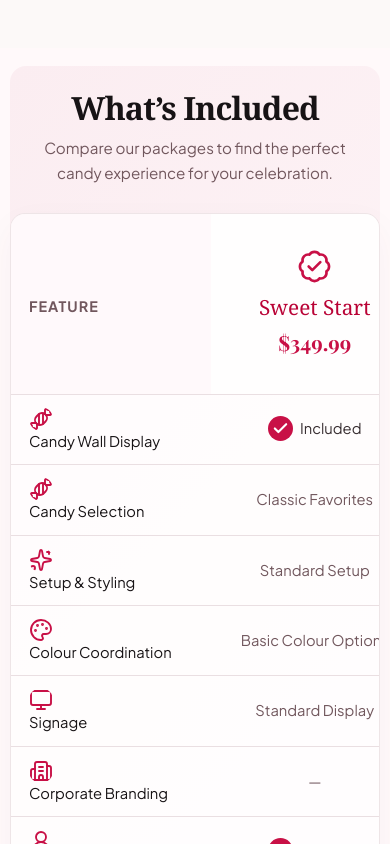
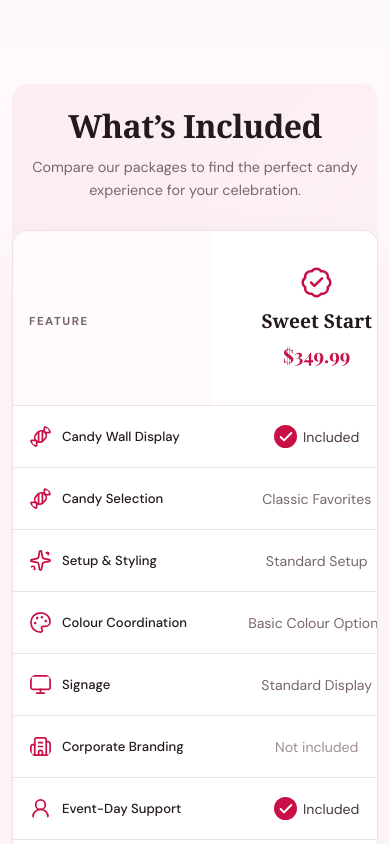
Before and after one commit to lbello93/Mr_Andy, a React (Vite) app: page /packages in a window 390 px wide. Shown: the part 3160-4004 px from the top of the page. Built offline with nearby package versions, Linux system fonts and the light colour scheme.

Commit message:
comparision table

```diff
--- a/src/sections/ComparisonTable/ComparisonTable.css
+++ b/src/sections/ComparisonTable/ComparisonTable.css
@@ -1,15 +1,28 @@
+/* =========================================
+   COMPARISON TABLE
+========================================= */
+
 .comparison-table {
   --pink: #c81046;
   --pink-dark: #b80d3e;
   --blush: #fff0f3;
-  --text: #171315;
-  --muted: #71575d;
-  --border: #eadfe2;
+  --text: #24191c;
+  --muted: #78666b;
+  --border: #eee0e4;
 
   width: 100%;
-  padding: 32px 24px 48px;
+  min-height: 100vh;
+  min-height: 100svh;
+  padding: clamp(24px, 4vh, 48px) clamp(20px, 4vw, 64px);
+
+  display: flex;
+  align-items: center;
+  justify-content: center;
+
+  background: #fff9fa;
   color: var(--text);
-  background: #fff9fa;
+  font-family: "DM Sans", Arial, sans-serif;
+
   box-sizing: border-box;
 }
 
@@ -19,171 +32,267 @@
   box-sizing: border-box;
 }
 
+/* =========================================
+   MAIN CONTAINER
+========================================= */
+
 .comparison-container {
   width: 100%;
-  max-width: 1500px;
+  max-width: 1450px;
   margin: 0 auto;
-  padding-top: 28px;
-  border-radius: 22px;
-  background: linear-gradient(135deg, #fbedf1, #fff7f9);
+  padding-top: clamp(24px, 3vh, 36px);
+
+  border-radius: 24px;
+  background: linear-gradient(135deg, #fbedf1 0%, #fff7f9 100%);
 }
 
-/* Heading */
+/* =========================================
+   SECTION HEADING
+========================================= */
 
 .comparison-heading {
-  padding: 0 24px 36px;
+  width: 100%;
+  padding: 0 24px clamp(24px, 3vh, 36px);
   text-align: center;
 }
 
 .comparison-heading h2 {
-  margin: 0 0 10px;
+  margin: 0 0 12px;
+
+  color: var(--text);
   font-family: Georgia, "Times New Roman", serif;
-  font-size: clamp(2.25rem, 4vw, 3.8rem);
+  font-size: clamp(2.2rem, 3.5vw, 3.5rem);
   font-weight: 700;
   line-height: 1.15;
-  letter-spacing: -1px;
+  letter-spacing: -1.2px;
 }
 
 .comparison-heading p {
-  max-width: 900px;
+  max-width: 720px;
   margin: 0 auto;
+
   color: var(--muted);
-  font-size: clamp(0.95rem, 1.5vw, 1.35rem);
-  line-height: 1.6;
+  font-size: clamp(0.95rem, 1.2vw, 1.1rem);
+  line-height: 1.65;
 }
 
-/* Table container */
+/* =========================================
+   TABLE WRAPPER
+========================================= */
 
 .table-wrapper {
   width: 100%;
   overflow: visible;
-  border: 1px solid rgba(234, 223, 226, 0.8);
+
+  border: 1px solid rgba(238, 224, 228, 0.95);
   border-radius: 20px;
-  background: rgba(255, 255, 255, 0.8);
-  box-shadow: 0 12px 35px rgba(112, 42, 65, 0.04);
+
+  background: #fff;
+  box-shadow: 0 16px 45px rgba(112, 42, 65, 0.06);
 }
+
+/* Keyboard focus for horizontally scrollable table */
+
+.table-wrapper:focus-visible {
+  outline: 3px solid rgba(200, 16, 70, 0.35);
+  outline-offset: 4px;
+}
+
+/* =========================================
+   TABLE STRUCTURE
+========================================= */
 
 .comparison-table table {
   width: 100%;
   table-layout: fixed;
+
   border-collapse: separate;
   border-spacing: 0;
+
   text-align: center;
 }
 
-/* Exact column proportions */
+/* Desktop column proportions */
 
 .comparison-table th:first-child,
 .comparison-table td:first-child {
-  width: 23%;
+  width: 28%;
 }
 
 .comparison-table th:not(:first-child),
 .comparison-table td:not(:first-child) {
-  width: 25.666%;
+  width: 24%;
 }
 
-/* Header alignment */
+/* =========================================
+   PACKAGE HEADER ROW
+========================================= */
 
 .comparison-table thead th {
-  height: 194px;
-  padding: 24px 16px;
+  height: 180px;
+  padding: 26px 16px;
+
   border-bottom: 1px solid var(--border);
   vertical-align: middle;
 }
 
+/* Feature heading */
+
 .comparison-table .feature-heading {
-  padding-left: 36px;
+  padding-left: 32px;
+
+  background: #fffafb;
   color: var(--muted);
-  background: rgba(255, 248, 250, 0.8);
-  font-size: 0.9rem;
+
+  font-size: 0.8rem;
   font-weight: 700;
-  letter-spacing: 1px;
+  letter-spacing: 1.5px;
+
   text-align: left;
 }
 
+/* Package header cells */
+
 .comparison-table .package-heading {
   position: relative;
-  background: rgba(255, 255, 255, 0.6);
+
+  background: #fff;
+  text-align: center;
 }
+
+/* Group icon, title, and price into one aligned unit */
+
+.comparison-table .package-header-content {
+  display: flex;
+  flex-direction: column;
+  align-items: center;
+  justify-content: center;
+
+  width: 100%;
+  height: 100%;
+  text-align: center;
+}
+
+/* Package icons */
 
 .comparison-table .package-icon {
   display: block;
+  flex: 0 0 auto;
+
+  width: 38px;
+  height: 38px;
   margin: 0 auto 12px;
+
   color: var(--pink);
+  stroke-width: 1.8;
 }
+
+/* Package names */
 
 .comparison-table .package-title {
   display: block;
-  margin: 0 auto 8px;
+
+  width: 100%;
+  max-width: 250px;
+  margin: 0 auto 9px;
+
+  color: var(--text);
   font-family: Georgia, "Times New Roman", serif;
-  font-size: clamp(1.2rem, 1.8vw, 1.85rem);
-  font-weight: 500;
-  line-height: 1.25;
+  font-size: clamp(1.1rem, 1.5vw, 1.55rem);
+  font-weight: 600;
+  line-height: 1.3;
+
   text-align: center;
-  overflow-wrap: break-word;
+  overflow-wrap: anywhere;
 }
+
+/* Package prices */
 
 .comparison-table .package-price {
   display: block;
+
   color: var(--pink);
-  font-size: clamp(1.2rem, 1.8vw, 1.7rem);
+  font-size: clamp(1.15rem, 1.5vw, 1.55rem);
   font-weight: 750;
-  line-height: 1.35;
+  line-height: 1.3;
+  font-variant-numeric: tabular-nums;
+
   text-align: center;
+  white-space: nowrap;
 }
 
-/* Featured column */
+/* =========================================
+   FEATURED SIGNATURE PACKAGE
+========================================= */
 
 .comparison-table th.highlight,
 .comparison-table td.highlight {
   position: relative;
+
   border-right: 1.5px solid var(--pink);
   border-left: 1.5px solid var(--pink);
-  background: rgba(255, 236, 241, 0.75);
+
+  background: #fff0f4;
 }
+
+/* Top of featured column */
 
 .comparison-table thead th.highlight {
   border-top: 1.5px solid var(--pink);
-  border-radius: 19px 19px 0 0;
+  border-radius: 18px 18px 0 0;
 }
+
+/* Bottom of featured column */
 
 .comparison-table tbody tr:last-child td.highlight {
   border-bottom: 1.5px solid var(--pink);
-  border-radius: 0 0 19px 19px;
+  border-radius: 0 0 18px 18px;
 }
+
+/* Most popular badge */
 
 .comparison-table .popular-badge {
   position: absolute;
   top: -16px;
   left: 50%;
   z-index: 2;
+
   display: flex;
-  min-width: 185px;
-  min-height: 38px;
   align-items: center;
   justify-content: center;
-  padding: 8px 18px;
+
+  min-width: 165px;
+  min-height: 32px;
+  padding: 8px 14px;
+
   transform: translateX(-50%);
-  border-radius: 30px;
+
+  border-radius: 50px;
   background: linear-gradient(135deg, #d41450, #b90b3d);
+
   color: #fff;
-  font-size: 0.85rem;
+  font-size: 0.72rem;
   font-weight: 750;
-  letter-spacing: 0.7px;
+  letter-spacing: 0.8px;
+  line-height: 1.2;
   white-space: nowrap;
 }
 
-/* Body rows */
+/* =========================================
+   TABLE BODY
+========================================= */
 
 .comparison-table tbody td {
-  height: 67px;
+  height: 66px;
   padding: 12px 14px;
+
   border-bottom: 1px solid var(--border);
+
   color: var(--muted);
-  font-size: clamp(0.88rem, 1.2vw, 1.12rem);
+  font-size: clamp(0.82rem, 1vw, 0.98rem);
   font-weight: 400;
   line-height: 1.45;
+
   text-align: center;
   vertical-align: middle;
   overflow-wrap: break-word;
@@ -193,129 +302,225 @@
   border-bottom: none;
 }
 
-/* Feature labels: consistent icon and text alignment */
+/* =========================================
+   FEATURE ICONS AND LABELS
+========================================= */
 
-.comparison-table td.feature {
-  height: 67px;
-  padding: 12px 20px 12px 36px;
+/*
+  The JSX uses a row header:
+  <th className="feature">
+    <span className="feature-content">
+      <Icon className="feature-icon" />
+      <span className="feature-label">...</span>
+    </span>
+  </th>
+*/
+
+.comparison-table tbody th.feature {
+  height: 66px;
+  padding: 12px 20px 12px 32px;
+
+  border-bottom: 1px solid var(--border);
+
+  background: #fff;
   color: var(--text);
+
+  font-size: clamp(0.82rem, 1vw, 0.98rem);
+  font-weight: 500;
+  line-height: 1.45;
+
   text-align: left;
+  vertical-align: middle;
 }
 
-.comparison-table td.feature > span {
-  display: flex;
+/* Align every feature icon and label to the same grid */
+
+.comparison-table .feature-content {
+  display: grid;
+  grid-template-columns: 25px minmax(0, 1fr);
   align-items: center;
-  gap: 15px;
+
+  column-gap: 13px;
+  width: 100%;
+  min-width: 0;
 }
 
+/* Fixed icon dimensions prevent label shifting */
+
 .comparison-table .feature-icon {
-  flex-shrink: 0;
+  display: block;
+
+  width: 25px;
+  height: 25px;
+
   color: var(--pink);
+  stroke-width: 1.8;
 }
 
-/* Included status */
+/* Feature label */
 
-.comparison-included {
+.comparison-table .feature-label {
+  display: block;
+  min-width: 0;
+
+  color: var(--text);
+  line-height: 1.4;
+
+  text-align: left;
+  overflow-wrap: break-word;
+}
+
+/* =========================================
+   INCLUDED STATUS
+========================================= */
+
+.comparison-table .comparison-included {
   display: inline-flex;
   align-items: center;
   justify-content: center;
-  gap: 10px;
+
+  gap: 9px;
+
+  color: #49383d;
+  line-height: 1.3;
   white-space: nowrap;
-  color: #382e31;
+  vertical-align: middle;
 }
 
-.comparison-check {
+/* Circular checkmark background */
+
+.comparison-table .comparison-check {
   display: inline-flex;
-  width: 29px;
-  height: 29px;
-  flex: 0 0 29px;
   align-items: center;
   justify-content: center;
+
+  width: 26px;
+  height: 26px;
+  flex: 0 0 26px;
+
   border-radius: 50%;
   background: var(--pink);
-  color: white;
+  color: #fff;
 }
 
-.comparison-unavailable {
-  color: var(--muted);
+/* Checkmark icon */
+
+.comparison-table .comparison-check svg {
+  display: block;
+  width: 16px;
+  height: 16px;
 }
 
-/* Signature column emphasis */
+/* Unavailable feature */
+
+.comparison-table .comparison-unavailable {
+  color: #a08e93;
+}
+
+/* Featured package text */
 
 .comparison-table tbody td.highlight {
-  color: var(--pink);
+  color: var(--pink-dark);
   font-weight: 550;
 }
 
-/* Subtle hover */
+/* =========================================
+   HOVER EFFECT
+========================================= */
 
-.comparison-table tbody tr:hover td:not(.highlight) {
-  background-color: rgba(255, 241, 245, 0.5);
+.comparison-table tbody tr td,
+.comparison-table tbody tr th.feature {
+  transition: background-color 0.2s ease;
+}
+
+.comparison-table tbody tr:hover td:not(.highlight),
+.comparison-table tbody tr:hover th.feature {
+  background: #fff8fa;
 }
 
 .comparison-table tbody tr:hover td.highlight {
-  background-color: rgba(255, 228, 236, 0.85);
+  background: #ffe8ef;
 }
 
-/* Tablet */
+/* =========================================
+   LARGE TABLETS AND SMALL DESKTOPS
+========================================= */
 
-@media (max-width: 1000px) {
+@media (max-width: 1050px) {
   .comparison-table {
-    padding: 24px 16px 36px;
+    padding: 36px 18px;
+  }
+
+  .comparison-container {
+    padding-top: 28px;
   }
 
   .comparison-heading {
-    padding-bottom: 32px;
+    padding-bottom: 30px;
   }
 
   .comparison-table thead th {
-    height: 175px;
-    padding: 20px 10px;
+    height: 165px;
+    padding: 24px 10px;
   }
 
   .comparison-table .feature-heading {
     padding-left: 20px;
   }
 
-  .comparison-table td.feature {
-    padding: 12px 14px 12px 20px;
+  .comparison-table tbody th.feature {
+    padding: 12px 10px 12px 20px;
   }
 
-  .comparison-table td.feature > span {
-    gap: 10px;
+  .comparison-table .feature-content {
+    grid-template-columns: 22px minmax(0, 1fr);
+    column-gap: 9px;
   }
 
   .comparison-table .feature-icon {
-    width: 24px;
-    height: 24px;
+    width: 22px;
+    height: 22px;
   }
 
   .comparison-table tbody td {
-    padding: 12px 8px;
+    padding: 10px 8px;
+    font-size: 0.85rem;
+  }
+
+  .comparison-table .package-title {
+    font-size: 1.15rem;
+  }
+
+  .comparison-table .package-price {
+    font-size: 1.15rem;
   }
 
   .comparison-table .popular-badge {
-    min-width: 150px;
-    min-height: 34px;
-    font-size: 0.75rem;
+    min-width: 145px;
+    font-size: 0.68rem;
   }
 
-  .comparison-check {
-    width: 25px;
-    height: 25px;
-    flex-basis: 25px;
+  .comparison-table .comparison-included {
+    gap: 6px;
   }
 
-  .comparison-included {
-    gap: 7px;
+  .comparison-table .comparison-check {
+    width: 23px;
+    height: 23px;
+    flex-basis: 23px;
   }
 }
 
-/* Mobile: retain readable columns and scroll horizontally */
+/* =========================================
+   MOBILE TABLE
+========================================= */
 
 @media (max-width: 650px) {
   .comparison-table {
-    padding: 18px 10px 28px;
+    min-height: 100svh;
+    padding: 36px 12px;
+
+    align-items: flex-start;
   }
 
   .comparison-container {
@@ -328,21 +533,27 @@
   }
 
   .comparison-heading h2 {
-    font-size: clamp(2rem, 8vw, 2.7rem);
+    font-size: clamp(2rem, 8vw, 2.6rem);
+    letter-spacing: -0.6px;
   }
 
   .comparison-heading p {
-    font-size: 0.95rem;
+    font-size: 0.9rem;
+    line-height: 1.6;
   }
+
+  /* Allow horizontal scrolling instead of squeezing columns */
 
   .table-wrapper {
     overflow-x: auto;
     overflow-y: hidden;
+
     border-radius: 15px;
     -webkit-overflow-scrolling: touch;
   }
 
   .comparison-table table {
+    width: 820px;
     min-width: 820px;
   }
 
@@ -357,52 +568,101 @@
   }
 
   .comparison-table thead th {
-    height: 160px;
+    height: 155px;
     padding: 22px 10px 16px;
   }
 
+  .comparison-table .feature-heading {
+    padding-left: 16px;
+    font-size: 0.72rem;
+  }
+
   .comparison-table .package-icon {
-    width: 35px;
-    height: 35px;
+    width: 33px;
+    height: 33px;
     margin-bottom: 10px;
   }
 
   .comparison-table .package-title {
-    font-size: 1.3rem;
+    font-size: 1.2rem;
   }
 
   .comparison-table .package-price {
-    font-size: 1.3rem;
+    font-size: 1.2rem;
   }
 
-  .comparison-table .feature-heading {
-    padding-left: 18px;
+  .comparison-table .popular-badge {
+    min-width: 140px;
+    min-height: 30px;
+    font-size: 0.66rem;
   }
 
-  .comparison-table td.feature {
-    padding: 12px 10px 12px 18px;
-  }
-
-  .comparison-table td.feature > span {
-    gap: 10px;
+  .comparison-table tbody td,
+  .comparison-table tbody th.feature {
+    height: 62px;
+    padding-top: 10px;
+    padding-bottom: 10px;
   }
 
   .comparison-table tbody td {
-    padding: 12px 10px;
-    font-size: 0.92rem;
+    padding-right: 10px;
+    padding-left: 10px;
+    font-size: 0.88rem;
   }
 
-  .comparison-table .popular-badge {
-    min-width: 145px;
-    min-height: 32px;
-    font-size: 0.72rem;
+  .comparison-table tbody th.feature {
+    padding-right: 10px;
+    padding-left: 16px;
+  }
+
+  .comparison-table .feature-content {
+    grid-template-columns: 23px minmax(0, 1fr);
+    column-gap: 10px;
+  }
+
+  .comparison-table .feature-icon {
+    width: 23px;
+    height: 23px;
+  }
+
+  .comparison-table .comparison-check {
+    width: 23px;
+    height: 23px;
+    flex-basis: 23px;
   }
 }
 
-/* Accessibility */
+/* =========================================
+   SMALL PHONES
+========================================= */
+
+@media (max-width: 380px) {
+  .comparison-table {
+    padding: 28px 8px;
+  }
+
+  .comparison-heading {
+    padding-right: 10px;
+    padding-left: 10px;
+  }
+
+  .comparison-heading h2 {
+    font-size: 1.9rem;
+  }
+
+  .comparison-heading p {
+    font-size: 0.85rem;
+  }
+}
+
+/* =========================================
+   REDUCED MOTION
+========================================= */
 
 @media (prefers-reduced-motion: reduce) {
-  .comparison-table * {
+  .comparison-table *,
+  .comparison-table *::before,
+  .comparison-table *::after {
     scroll-behavior: auto;
     transition: none !important;
   }
--- a/src/sections/ComparisonTable/ComparisonTable.jsx
+++ b/src/sections/ComparisonTable/ComparisonTable.jsx
@@ -1,4 +1,5 @@
 import "./ComparisonTable.css";
+
 import {
   Check,
   BadgeCheck,
@@ -12,6 +13,10 @@ import {
   UserRound,
   Truck,
 } from "lucide-react";
+
+/* =========================================
+   COMPARISON FEATURES
+========================================= */
 
 const rows = [
   {
@@ -72,6 +77,10 @@ const rows = [
   },
 ];
 
+/* =========================================
+   PACKAGES
+========================================= */
+
 const packages = [
   {
     id: "sweet",
@@ -95,88 +104,83 @@ const packages = [
   },
 ];
 
+/* =========================================
+   FEATURE VALUE
+========================================= */
+
 function FeatureValue({ value }) {
   if (value === true) {
     return (
       <span className="comparison-included">
         <span className="comparison-check">
-          <Check size={17} strokeWidth={3} />
+          <Check size={16} strokeWidth={3} aria-hidden="true" />
         </span>
+
         <span>Included</span>
       </span>
     );
   }
 
-  return (
-    <span className={value === "—" ? "comparison-unavailable" : ""}>
-      {value}
-    </span>
-  );
+  if (value === "—") {
+    return <span className="comparison-unavailable">Not included</span>;
   }
 
-export default function ComparisonTable() {
-  return (
-    <section className="comparison-table">
-      <div className="comparison-container">
-        <header className="comparison-heading">
-          <h2>What’s Included</h2>
-          <p>
-            Compare our packages to find the perfect candy experience for your
-            celebration.
-          </p>
-        </header>
+  return <span>{value}</span>;
+}
 
-        <div className="table-wrapper">
-          <table>
-            <thead>
-              <tr>
-                <th className="feature-heading">FEATURE</th>
+/* =========================================
+   PACKAGE HEADER
+========================================= */
 
-                {packages.map((item) => {
+function PackageHeader({ item }) {
   const Icon = item.icon;
 
   return (
     <th
-                      key={item.id}
+      scope="col"
       className={
-                        item.featured
-                          ? "package-heading highlight"
-                          : "package-heading"
+        item.featured ? "package-heading highlight" : "package-heading"
       }
     >
-                      {item.featured && (
-                        <span className="popular-badge">{item.badge}</span>
-                      )}
+      {item.featured && <span className="popular-badge">{item.badge}</span>}
 
+      <div className="package-header-content">
         <Icon
           className="package-icon"
-                        size={43}
+          size={38}
           strokeWidth={1.8}
+          aria-hidden="true"
         />
 
         <span className="package-title">{item.title}</span>
 
         <span className="package-price">{item.price}</span>
+      </div>
     </th>
   );
-                })}
-              </tr>
-            </thead>
+}
 
-            <tbody>
-              {rows.map((row) => {
+/* =========================================
+   FEATURE ROW
+========================================= */
+
+function FeatureRow({ row }) {
   const Icon = row.icon;
 
   return (
-                  <tr key={row.feature}>
-                    <td className="feature">
+    <tr>
+      <th scope="row" className="feature">
+        <span className="feature-content">
           <Icon
             className="feature-icon"
-                        size={29}
-                        strokeWidth={1.9}
+            size={25}
+            strokeWidth={1.8}
+            aria-hidden="true"
           />
-                      <span>{row.feature}</span>
-                    </td>
+
+          <span className="feature-label">{row.feature}</span>
+        </span>
+      </th>
 
       <td>
         <FeatureValue value={row.sweet} />
@@ -191,7 +195,52 @@ export default function ComparisonTable() {
       </td>
     </tr>
   );
-              })}
+}
+
+/* =========================================
+   COMPARISON TABLE
+========================================= */
+
+export default function ComparisonTable() {
+  return (
+    <section className="comparison-table" aria-labelledby="comparison-title">
+      <div className="comparison-container">
+        {/* Section heading */}
+
+        <header className="comparison-heading">
+          <h2 id="comparison-title">What’s Included</h2>
+
+          <p>
+            Compare our packages to find the perfect candy experience for your
+            celebration.
+          </p>
+        </header>
+
+        {/* Comparison table */}
+
+        <div
+          className="table-wrapper"
+          role="region"
+          aria-label="Candy wall package comparison"
+          tabIndex={0}
+        >
+          <table>
+            <thead>
+              <tr>
+                <th scope="col" className="feature-heading">
+                  FEATURE
+                </th>
+
+                {packages.map((item) => (
+                  <PackageHeader key={item.id} item={item} />
+                ))}
+              </tr>
+            </thead>
+
+            <tbody>
+              {rows.map((row) => (
+                <FeatureRow key={row.feature} row={row} />
+              ))}
             </tbody>
           </table>
         </div>
```
Lines whose indentation alone changed are shown as unchanged.
